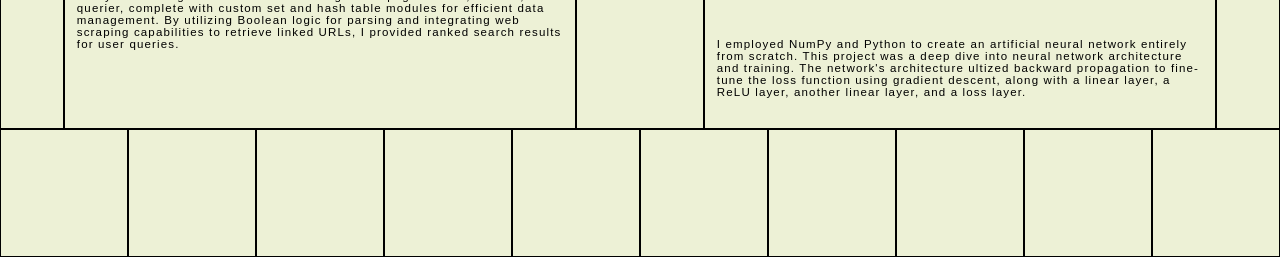
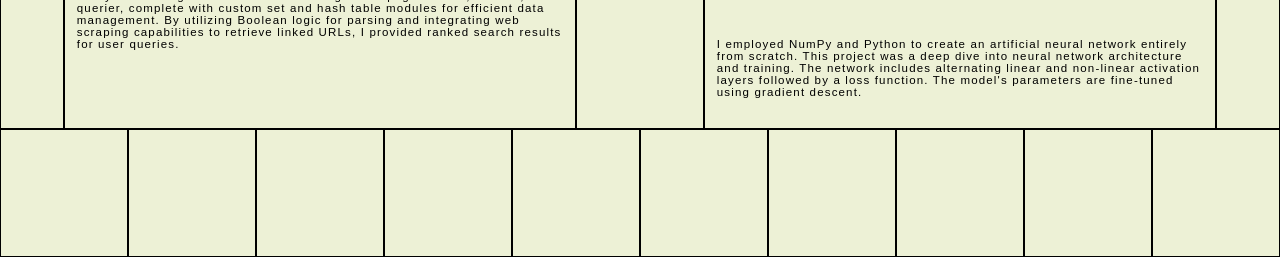
Before and after one commit to blackbeard6/Personal-Site, a plain HTML site: page projects.html in a window 1280 px wide. Shown: the part 767-1024 px from the top of the page. Drawn offline with Linux system fonts and the light colour scheme; a web font is replaced by a local one.

Commit message:
Revise project descriptions

```diff
--- a/projects.html
+++ b/projects.html
@@ -150,7 +150,7 @@
                 <p>
                     I employed NumPy and Python to create an artificial neural network entirely from scratch. This project was a deep dive into neural network architecture and training.
 
-                    The network's architecture ultized backward propagation to fine-tune the loss function using gradient descent, along with a linear layer, a ReLU layer, another linear layer, and a loss layer.
+                    The network includes alternating linear and non-linear activation layers followed by a loss function. The model's parameters are fine-tuned using gradient descent.
                 </p>
             </div>
             <div class="col-5-10"></div>
```
